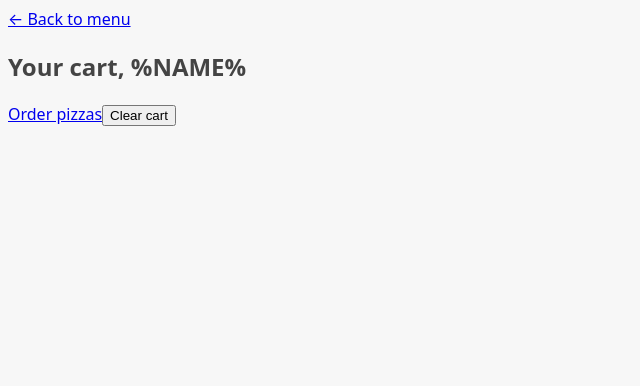
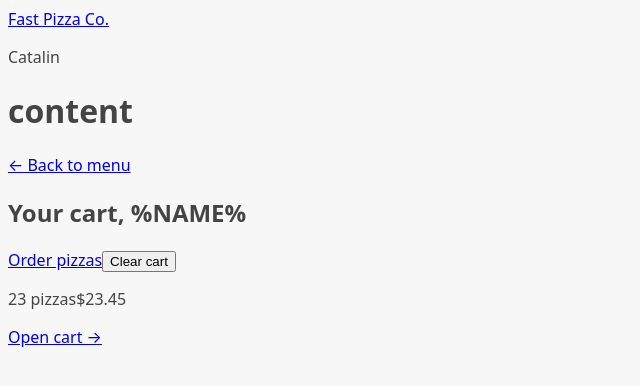
Before and after one commit to catalintugui/fast-pizza, a React (Vite) app: page /cart in a window 1280 px wide. Shown: the top 386 px of the page, without its empty margins (0-640 px from the left). Built offline with nearby package versions, Linux system fonts and the light colour scheme.

Commit message:
layout and nested routes

```diff
--- a/src/features/cart/CartOverview.jsx
+++ b/src/features/cart/CartOverview.jsx
@@ -1,3 +1,5 @@
+import { Link } from "react-router-dom";
+
 function CartOverview() {
   return (
     <div>
@@ -5,7 +7,7 @@
         <span>23 pizzas</span>
         <span>$23.45</span>
       </p>
-      <a href="#">Open cart &rarr;</a>
+      <Link to="/cart">Open cart &rarr;</Link>
     </div>
   );
 }
--- /dev/null
+++ b/src/ui/AppLayout.jsx
@@ -0,0 +1,20 @@
+import { Outlet } from "react-router-dom";
+import CartOverview from "../features/cart/CartOverview";
+import Header from "./Header";
+
+function AppLayout() {
+  return (
+    <div>
+      <Header />
+
+      <main>
+        <h1>content</h1>
+        <Outlet />
+      </main>
+
+      <CartOverview />
+    </div>
+  );
+}
+
+export default AppLayout;
--- /dev/null
+++ b/src/ui/Header.jsx
@@ -0,0 +1,12 @@
+import { Link } from "react-router-dom";
+
+function Header() {
+  return (
+    <header>
+      <Link to="/">Fast Pizza Co.</Link>
+      <p>Catalin</p>
+    </header>
+  );
+}
+
+export default Header;
```
Also changed, not shown: src/App.jsx (+11 -5 lines).
